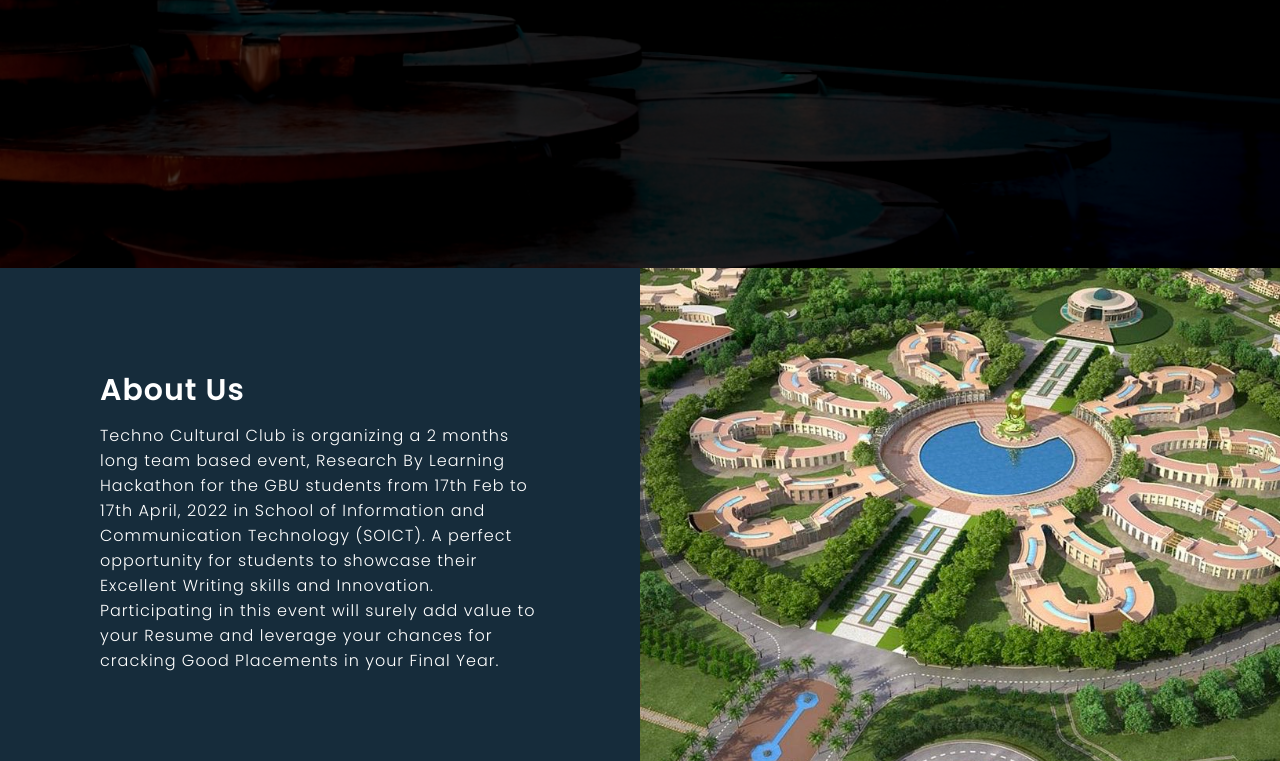
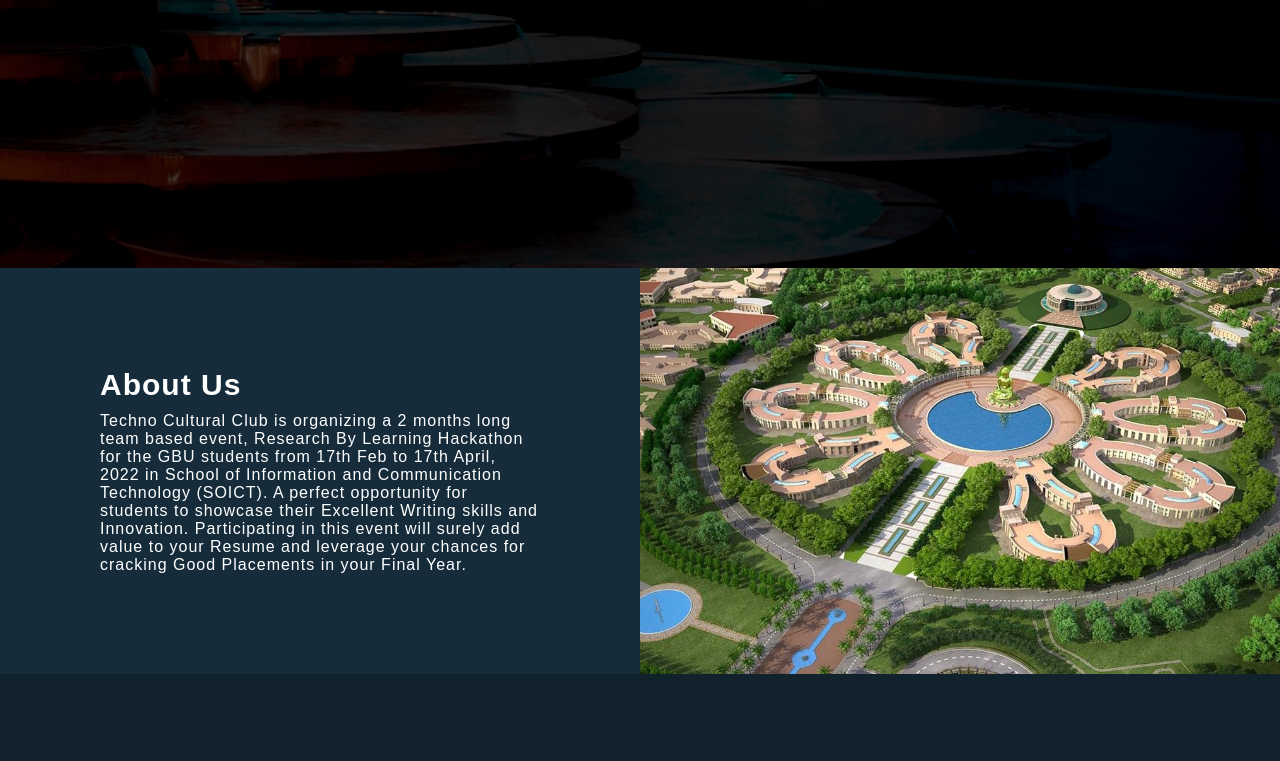
Before and after one commit to AnuragRawal/TCC_Hackathon, a plain HTML site: page index.html in a window 1280 px wide. Shown: the part 532-1293 px from the top of the page. Drawn offline with Linux system fonts and the light colour scheme.

Commit message:
Update style.css

```diff
--- a/style.css
+++ b/style.css
@@ -1,4 +1,3 @@
-@import url('https://fonts.googleapis.com/css2?family=Poppins:ital,wght@0,100;0,300;0,400;0,600;0,700;0,900;1,100;1,300;1,400;1,500;1,700;1,900&display=swap');
 *{
     margin: 0;
     padding:0;
```
